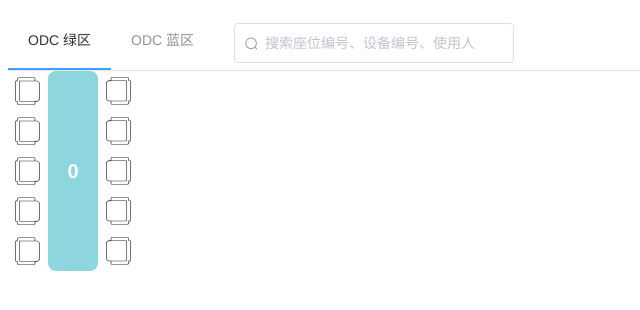
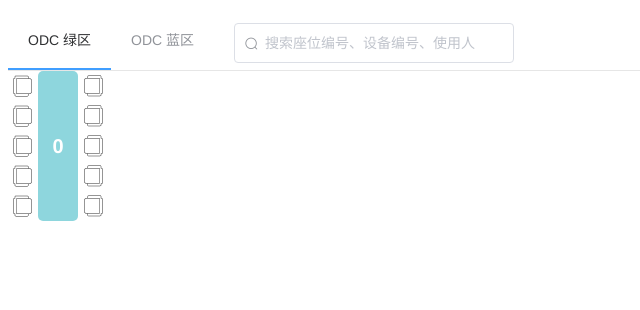
Before and after one commit to itswanglei/odc-seat-management-sys, a Vue app: page /#/green-region in a window 1280 px wide. Shown: the top 310 px of the page, without its empty margins (0-640 px from the left). Built offline with nearby package versions, Linux system fonts and the light colour scheme.

Commit message:
style: adjust seat and table size

```diff
--- a/src/components/Seat.vue
+++ b/src/components/Seat.vue
@@ -44,8 +44,8 @@ export default {
 
 <style scoped>
 .seat-wrapper {
-  width: 40px;
-  height: 40px;
+  width: 30px;
+  height: 30px;
 }
 
 .seat-img {
@@ -55,8 +55,8 @@ export default {
 
 .seat-wrapper:hover {
   cursor: pointer;
-  width: 42px;
-  height: 42px;
+  width: 32px;
+  height: 32px;
 }
 
 .left {
--- a/src/components/SeatGroup.vue
+++ b/src/components/SeatGroup.vue
@@ -88,7 +88,7 @@ export default {
 }
 
 .table {
-  border-radius: 8px;
+  border-radius: 5px;
   background: rgb(142, 214, 221);
   color: rgb(255, 255, 255);
   font-size: 20px;
@@ -99,12 +99,12 @@ export default {
 }
 
 .horizontal-table {
-  height: 50px;
-  width: 200px;
+  height: 40px;
+  width: 150px;
 }
 
 .vertical-table {
-  width: 50px;
-  height: 200px;
+  width: 40px;
+  height: 150px;
 }
 </style>
```
